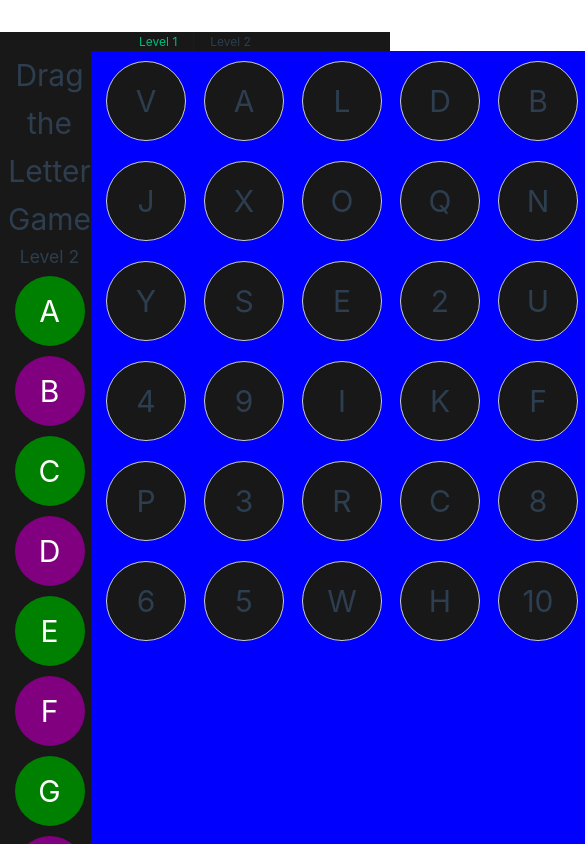
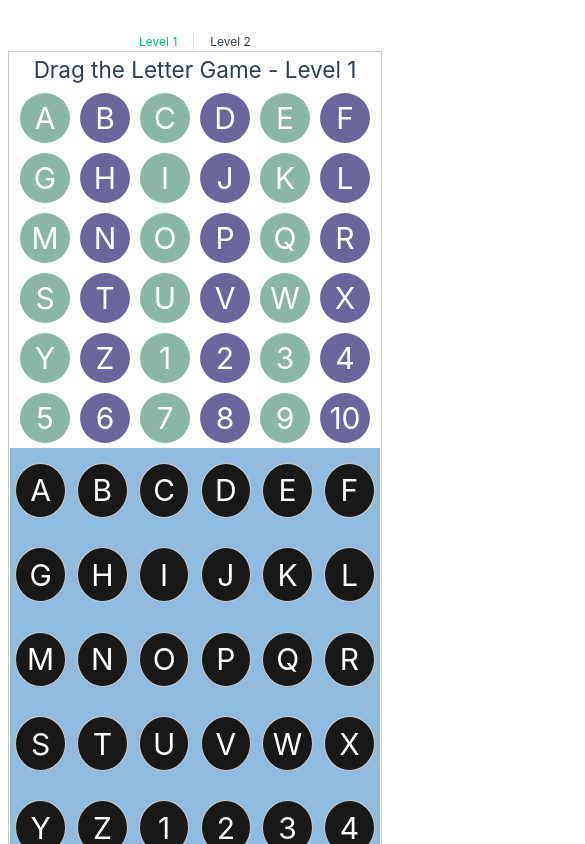
Before and after one commit to jevenmarfil/myreader, a Vue app: page /level2 in a window 390 px wide. Shown: the top 844 px of the page, 585 px wide, since content can reach past the window. Built offline with nearby package versions, Linux system fonts and the light colour scheme.

Commit message:
fix on element on point

```diff
--- a/src/assets/main.css
+++ b/src/assets/main.css
@@ -5,7 +5,7 @@
   margin: 0 auto;
   padding-left: 0.5rem;
   padding-right: 0.5rem;
-  background-color: #181818;
+  /* background-color: #181818; */
   font-weight: normal;
 
 }
--- a/src/views/Level1View.vue
+++ b/src/views/Level1View.vue
@@ -1,14 +1,30 @@
 <template>
-  <div class = "scrollable-container"  id="scrollable-container" ref="scrollContainer">
+  <div
+    @touchstart.prevent="handleTouchStart"
+    class="scrollable-container"
+    id="scrollable-container"
+    ref="scrollContainer"
+  >
+    <div
+      class="letter-drag"
+      :style="{
+        left: selectedLetterdivX + 'px',
+        top: selectedLetterdivY + 'px',
+        display: selectedLetter.text ? '' : 'none',
+        backgroundColor: selectedLetter.color,
+      }"
+    >
+      {{ selectedLetter.text }}
+    </div>
     <h2>Drag the Letter Game - Level 1</h2>
     <div class="letter-container">
       <div
         v-for="(letter, index) in unshuffledLetters"
         :key="index"
         class="letter"
-        :style="{ backgroundColor: letter.color, color: 'white' }"
-        @mousedown="startDrag($event, letter.text)"
-        @touchstart.prevent="startDrag($event, letter.text)"
+        :style="{ backgroundColor: letter.color }"
+        @mousedown="startDrag($event, letter)"
+        @touchstart.prevent="startDrag($event, letter)"
         @dragover.prevent
         draggable="true"
       >
@@ -26,8 +42,6 @@
           @dragover.prevent
           @drop="dropLetter(cell.letter, rowIndex, colIndex)"
           @touchend="dropLetter(cell.letter, rowIndex, colIndex)"
-          @touchstart.prevent="console.log('touched', cell.letter)"
-          @touchmove.prevent="console.log('passed here', $event.touches)"
         >
           <div class="drop-zone">
             <div class="letter" :style="{ backgroundColor: cell.color }" v-if="cell.isPlaced == 1">
@@ -38,7 +52,6 @@
         </div>
       </div>
       <!-- <div class="front"></div> -->
-
     </div>
   </div>
 </template>
@@ -50,16 +63,18 @@ const letters = ref<any>([])
 const selectedLetter = ref({ text: null, color: '' })
 const droppedLetter = ref({ text: null, color: '' })
 const grid = ref<any>([])
-const colors = ['green', 'purple'] // Define the two alternating colors
+const colors = ['#8ab6a5', '#6b679e'] // Define the two alternating colors
 let colorIndex = 0 // Initialize the color index
-const dropZone = ref([]);
-const scrollContainer = ref(null);
+const dropZone = ref([])
+const scrollContainer = ref(null)
+const selectedLetterdivX = ref(0)
+const selectedLetterdivY = ref(0)
+
 
 //methods
 onMounted(() => {
-
-  const container: any = scrollContainer.value;
-  container.addEventListener('touchmove', handleTouchMove);
+  const container: any = scrollContainer.value
+  container.addEventListener('touchmove', handleTouchMove)
 
   for (let letterCode = 65; letterCode <= 90; letterCode++) {
     const color = colors[colorIndex] // Get the current color
@@ -90,85 +105,101 @@ onMounted(() => {
 
   generateGrid()
 })
-const handleTouchMove = (event: any) => {
 
-      console.log("TOUCHING", event.type)
-      const touch = event.touches[0];
-      const currentX = touch.clientX;
-      const currentY = touch.clientY;
-      console.log("TOUCHING", event.type, currentX , currentY )
+const handleTouchStart = (event: any) => {
+if(event.touches[0]){
+  const touch = event.touches[0]
+  console.log("TOUCH START", event)
+  const currentX = touch.clientX
+  const currentY = touch.clientY
+    // Update the selectedLetterdivX and selectedLetterdivY
+  selectedLetterdivX.value = currentX + window.scrollX - 30
+  selectedLetterdivY.value = currentY + window.scrollY - 30
 
-
-      if(currentY >= window.innerHeight-60){
-        window.scrollBy(0,5);
-      }else if(currentY <= 60){
-        window.scrollBy(0,-5);
 }
 
+}
+const handleTouchMove = (event: any) => {
+  console.log('TOUCHING', event.type)
+  const touch = event.touches[0]
+  const currentX = touch.clientX
+  const currentY = touch.clientY
+  console.log('TOUCHING', event.type, currentX, currentY)
 
-    };
+  // Update the selectedLetterdivX and selectedLetterdivY
+  selectedLetterdivX.value = currentX + window.scrollX - 30
+  selectedLetterdivY.value = currentY + window.scrollY - 30
 
-const startDrag = (event: Event, letter: any) => {
-  const targetElement: any = dropZone.value.find((el: any)=>el.innerText == letter);
-  console.log("startDrag", event, letter, targetElement)
+  if (currentY >= window.innerHeight - 60) {
+    window.scrollBy(0, 5)
+  } else if (currentY <= 60) {
+    window.scrollBy(0, -5)
+  }
+}
 
-  let touchedElementId: any;
-  if(event.target){
-    event.target.addEventListener("touchmove", (event: any) => {
+const startDrag = (event: any, letter: any) => {
+  const targetElement: any = dropZone.value.find((el: any) => el.innerText == letter.text)
+  console.log('startDrag', event, letter.text, letter.color)
+
+  let touchedElementId: any
+  if (event.target) {
+    event.target.addEventListener('touchmove', (e: any) => {
       console.log('touchmove')
-      const touch = event.touches[0];
-      const currentX = touch.clientX;
-      const currentY = touch.clientY;
-      const elementAtTouchPoint: any = document.elementFromPoint(currentX, currentY);
-      if (elementAtTouchPoint !== null && elementAtTouchPoint.id == "cell"+letter) {
+      const touch = e.touches[0]
+      const currentX = touch.clientX
+      const currentY = touch.clientY
+      const elementAtTouchPoint: any = document.elementFromPoint(currentX, currentY)
+      console.log("elementAtTouchPoint", elementAtTouchPoint)
+      if (elementAtTouchPoint !== null && elementAtTouchPoint.id == 'cell' + letter.text) {
         // Another element is touched during touchmove
         touchedElementId = elementAtTouchPoint.id
-        console.log("Touched another element:", elementAtTouchPoint, elementAtTouchPoint.id);
-      }
-      else if(elementAtTouchPoint.id && elementAtTouchPoint.id != "cell"+letter){
-        touchedElementId = null;
+        console.log('Touched another element:', elementAtTouchPoint, elementAtTouchPoint.id)
+      } else if (elementAtTouchPoint.id && elementAtTouchPoint.id != 'cell' + letter.text) {
+        touchedElementId = null
       }
     })
 
-    event.target.addEventListener("touchend", (event: any)=>{
-      if(touchedElementId){
-        endDrag(event, letter)
-        console.log("Touched element ID at touchend:", touchedElementId);
-        touchedElementId = null;
-
+    event.target.addEventListener('touchend', (event: any) => {
+      if (touchedElementId) {
+        endDrag(event, letter.text)
+        console.log('Touched element ID at touchend:', touchedElementId)
+        touchedElementId = null
       }
+      selectedLetter.value = { text: null, color: '' }
     })
   }
 
-  if(event.type == "touchstart"){
-    const touchStartEvent = new TouchEvent("touchstart", {
+  if (event.type == 'touchstart') {
+    const touchStartEvent = new TouchEvent('touchstart', {
       bubbles: true,
       cancelable: true,
-        view: window,
-      });
+      view: window
+    })
 
-      targetElement.dispatchEvent(touchStartEvent);
+    targetElement.dispatchEvent(touchStartEvent)
   }
-  selectedLetter.value.text = letter
+  selectedLetter.value.text = letter.text
+  selectedLetter.value.color = letter.color
+
 }
 
 const endDrag = (event: Event, letter: string) => {
-  const targetElement: any = dropZone.value.find((el: any)=>el.innerText == letter);
-  console.log("endDrag")
-  if(event.type == "touchend"){
-    const touchEndEvent = new TouchEvent("touchend", {
+  const targetElement: any = dropZone.value.find((el: any) => el.innerText == letter)
+  console.log('endDrag')
+  if (event.type == 'touchend') {
+    const touchEndEvent = new TouchEvent('touchend', {
       bubbles: true,
       cancelable: true,
-        view: window,
-      });
+      view: window
+    })
 
-      targetElement.dispatchEvent(touchEndEvent);
+    targetElement.dispatchEvent(touchEndEvent)
   }
-  selectedLetter.value = { text: null, color: ''}
+  selectedLetter.value = { text: null, color: '' }
 }
 
 const dropLetter = (letter: any, rowIndex: number, colIndex: number) => {
-  console.log("DROPPED")
+  console.log('DROPPED')
   if (selectedLetter.value.text !== null && selectedLetter.value.text === letter) {
     console.log('DROP LOCATION', letter)
     grid.value[rowIndex][colIndex].isPlaced = 1
@@ -224,6 +255,21 @@ const shuffleArray = (array: any) => {
 .letter {
   width: 50px;
   height: 50px;
+  background-color: #91bbde;
+  color: white;
+  text-align: center;
+  line-height: 50px;
+  margin: 5px;
+  cursor: pointer;
+  border-radius: 50%; /* Add this line */
+  font-size: 30px;
+  border-color: black;
+}
+
+.letter-drag {
+  position: absolute;
+  width: 50px;
+  height: 50px;
   background-color: #3498db;
   color: #fff;
   text-align: center;
@@ -232,12 +278,13 @@ const shuffleArray = (array: any) => {
   cursor: pointer;
   border-radius: 50%; /* Add this line */
   font-size: 30px;
+  pointer-events: none;
 }
 .grid {
   display: grid;
   grid-template-rows: repeat(6, 0fr);
   grid-gap: 0px; /* Adjust the gap between cells as needed */
-  background-color: blue;
+  background-color: #91bbde;
 }
 
 .row {
@@ -260,7 +307,7 @@ const shuffleArray = (array: any) => {
   align-items: center;
   border-radius: 50%; /* Add this line */
   background-color: #181818;
-
+  color: white;
 }
 
 .front {
@@ -273,7 +320,17 @@ const shuffleArray = (array: any) => {
   width: 450px;
   height: 390px;
   pointer-events: none;
-  background: radial-gradient(circle, transparent, transparent 18px, #007fff 20px, #007fff 23px, #1f90ff 23px, #1f90ff 36px, #007fff) center top/60px 60px;
+  background: radial-gradient(
+      circle,
+      transparent,
+      transparent 18px,
+      #007fff 20px,
+      #007fff 23px,
+      #1f90ff 23px,
+      #1f90ff 36px,
+      #007fff
+    )
+    center top/60px 60px;
 }
 
 @media (max-width: 500px) {
--- a/src/views/Level2View.vue
+++ b/src/views/Level2View.vue
@@ -1,21 +1,34 @@
 <template>
-  <div style="display: flex">
-    <div class="title">
-      <h1>Drag the Letter Game</h1>
-      <h3>Level 2</h3>
-
+  <div
+    @touchstart.prevent="handleTouchStart"
+    class="scrollable-container"
+    id="scrollable-container"
+    ref="scrollContainer"
+  >
+    <div
+      class="letter-drag"
+      :style="{
+        left: selectedLetterdivX + 'px',
+        top: selectedLetterdivY + 'px',
+        display: selectedLetter.text ? '' : 'none',
+        backgroundColor: selectedLetter.color,
+      }"
+    >
+      {{ selectedLetter.text }}
+    </div>
+    <h2>Drag the Letter Game - Level 1</h2>
     <div class="letter-container">
       <div
         v-for="(letter, index) in unshuffledLetters"
         :key="index"
         class="letter"
-          :style="{ backgroundColor: letter.color, color: 'white' }"
-          @mousedown="startDrag(letter.text)"
-          @touchstart="startDrag(letter.text)"
+        :style="{ backgroundColor: letter.color }"
+        @mousedown="startDrag($event, letter)"
+        @touchstart.prevent="startDrag($event, letter)"
+        @dragover.prevent
         draggable="true"
       >
         {{ letter.text }}
-        </div>
       </div>
     </div>
     <div class="grid">
@@ -23,9 +36,12 @@
         <div
           v-for="(cell, colIndex) in row"
           :key="colIndex"
+          :id="'cell'+cell.letter"
           class="cell"
+          ref="dropZone"
           @dragover.prevent
           @drop="dropLetter(cell.letter, rowIndex, colIndex)"
+          @touchend="dropLetter(cell.letter, rowIndex, colIndex)"
         >
           <div class="drop-zone">
             <div class="letter" :style="{ backgroundColor: cell.color }" v-if="cell.isPlaced == 1">
@@ -36,7 +52,6 @@
         </div>
       </div>
       <!-- <div class="front"></div> -->
-
     </div>
   </div>
 </template>
@@ -48,11 +63,19 @@ const letters = ref<any>([])
 const selectedLetter = ref({ text: null, color: '' })
 const droppedLetter = ref({ text: null, color: '' })
 const grid = ref<any>([])
-const colors = ['green', 'purple'] // Define the two alternating colors
+const colors = ['#8ab6a5', '#6b679e'] // Define the two alternating colors
 let colorIndex = 0 // Initialize the color index
+const dropZone = ref([])
+const scrollContainer = ref(null)
+const selectedLetterdivX = ref(0)
+const selectedLetterdivY = ref(0)
+
 
 //methods
 onMounted(() => {
+  const container: any = scrollContainer.value
+  container.addEventListener('touchmove', handleTouchMove)
+
   for (let letterCode = 65; letterCode <= 90; letterCode++) {
     const color = colors[colorIndex] // Get the current color
     letters.value.push({
@@ -83,15 +106,100 @@ onMounted(() => {
   generateGrid()
 })
 
-const startDrag = (letter: any) => {
-  selectedLetter.value.text = letter
+const handleTouchStart = (event: any) => {
+if(event.touches[0]){
+  const touch = event.touches[0]
+  console.log("TOUCH START", event)
+  const currentX = touch.clientX
+  const currentY = touch.clientY
+    // Update the selectedLetterdivX and selectedLetterdivY
+  selectedLetterdivX.value = currentX + window.scrollX - 30
+  selectedLetterdivY.value = currentY + window.scrollY - 30
+
 }
 
-// const endDrag = () => {
-//   selectedLetter.value = null
-// }
+}
+const handleTouchMove = (event: any) => {
+  console.log('TOUCHING', event.type)
+  const touch = event.touches[0]
+  const currentX = touch.clientX
+  const currentY = touch.clientY
+  console.log('TOUCHING', event.type, currentX, currentY)
+
+  // Update the selectedLetterdivX and selectedLetterdivY
+  selectedLetterdivX.value = currentX + window.scrollX - 30
+  selectedLetterdivY.value = currentY + window.scrollY - 30
+
+  if (currentY >= window.innerHeight - 60) {
+    window.scrollBy(0, 5)
+  } else if (currentY <= 60) {
+    window.scrollBy(0, -5)
+  }
+}
+
+const startDrag = (event: any, letter: any) => {
+  const targetElement: any = dropZone.value.find((el: any) => el.innerText == letter.text)
+  console.log('startDrag', event, letter.text, letter.color)
+
+  let touchedElementId: any
+  if (event.target) {
+    event.target.addEventListener('touchmove', (e: any) => {
+      console.log('touchmove')
+      const touch = e.touches[0]
+      const currentX = touch.clientX
+      const currentY = touch.clientY
+      const elementAtTouchPoint: any = document.elementFromPoint(currentX, currentY)
+      console.log("elementAtTouchPoint", elementAtTouchPoint)
+      if (elementAtTouchPoint !== null && elementAtTouchPoint.id == 'cell' + letter.text) {
+        // Another element is touched during touchmove
+        touchedElementId = elementAtTouchPoint.id
+        console.log('Touched another element:', elementAtTouchPoint, elementAtTouchPoint.id)
+      } else if (elementAtTouchPoint.id && elementAtTouchPoint.id != 'cell' + letter.text) {
+        touchedElementId = null
+      }
+    })
+
+    event.target.addEventListener('touchend', (event: any) => {
+      if (touchedElementId) {
+        endDrag(event, letter.text)
+        console.log('Touched element ID at touchend:', touchedElementId)
+        touchedElementId = null
+      }
+      selectedLetter.value = { text: null, color: '' }
+    })
+  }
+
+  if (event.type == 'touchstart') {
+    const touchStartEvent = new TouchEvent('touchstart', {
+      bubbles: true,
+      cancelable: true,
+      view: window
+    })
+
+    targetElement.dispatchEvent(touchStartEvent)
+  }
+  selectedLetter.value.text = letter.text
+  selectedLetter.value.color = letter.color
+
+}
+
+const endDrag = (event: Event, letter: string) => {
+  const targetElement: any = dropZone.value.find((el: any) => el.innerText == letter)
+  console.log('endDrag')
+  if (event.type == 'touchend') {
+    const touchEndEvent = new TouchEvent('touchend', {
+      bubbles: true,
+      cancelable: true,
+      view: window
+    })
+
+    targetElement.dispatchEvent(touchEndEvent)
+  }
+  selectedLetter.value = { text: null, color: '' }
+}
 
 const dropLetter = (letter: any, rowIndex: number, colIndex: number) => {
+  console.log('DROPPED')
   if (selectedLetter.value.text !== null && selectedLetter.value.text === letter) {
     console.log('DROP LOCATION', letter)
     grid.value[rowIndex][colIndex].isPlaced = 1
@@ -103,7 +211,7 @@ const dropLetter = (letter: any, rowIndex: number, colIndex: number) => {
 
 const generateGrid = () => {
   // Shuffle the letters array randomly
-  shuffleArray(letters.value)
+  // shuffleArray(letters.value)
 
   // Initialize the 6x6 grid
   for (let i = 0; i < 6; i++) {
@@ -128,45 +236,69 @@ const shuffleArray = (array: any) => {
 </script>
 
 <style scoped>
-.title {
-  text-align: center;
+/* Style the scrollable container */
+.scrollable-container {
+  display: flex;
+  flex-direction: column;
+  align-items: center;
+  overflow-y: scroll;
+  /* overflow: hidden; */
+  border: 1px solid #ccc; /* Add borders or styling as desired */
 }
 .letter-container {
+  text-align: center;
+  width: 100%;
   display: flex;
   flex-wrap: wrap;
   justify-content: center;
 }
 .letter {
-  width: 70px;
-  height: 70px;
-  background-color: #3498db;
-  color: #fff;
+  width: 50px;
+  height: 50px;
+  background-color: #91bbde;
+  color: white;
   text-align: center;
-  line-height: 70px;
+  line-height: 50px;
   margin: 5px;
   cursor: pointer;
   border-radius: 50%; /* Add this line */
   font-size: 30px;
+  border-color: black;
+}
+
+.letter-drag {
+  position: absolute;
+  width: 50px;
+  height: 50px;
+  background-color: #3498db;
+  color: #fff;
+  text-align: center;
+  line-height: 50px;
+  margin: 5px;
+  cursor: pointer;
+  border-radius: 50%; /* Add this line */
+  font-size: 30px;
+  pointer-events: none;
 }
 .grid {
   display: grid;
   grid-template-rows: repeat(6, 0fr);
   grid-gap: 0px; /* Adjust the gap between cells as needed */
-  background-color: blue;
+  background-color: #91bbde;
 }
 
 .row {
-  width: 600px;
-  height: 100px;
+  width: 500px;
+  height: 70px;
   display: flex;
-  justify-content: center;
+  justify-content: space-evenly;
   align-items: center;
   font-size: 30px; /* Adjust font size as needed */
 }
 
 .cell {
-  width: 80px; /* Adjust the cell width as needed */
-  height: 80px; /* Adjust the cell height as needed */
+  width: 55px; /* Adjust the cell width as needed */
+  height: 55px; /* Adjust the cell height as needed */
   border: 1px solid #ccc; /* Add borders to cells if desired */
   display: flex;
   margin-left: 1.5%;
@@ -175,7 +307,7 @@ const shuffleArray = (array: any) => {
   align-items: center;
   border-radius: 50%; /* Add this line */
   background-color: #181818;
-
+  color: white;
 }
 
 .front {
@@ -188,6 +320,27 @@ const shuffleArray = (array: any) => {
   width: 450px;
   height: 390px;
   pointer-events: none;
-  background: radial-gradient(circle, transparent, transparent 18px, #007fff 20px, #007fff 23px, #1f90ff 23px, #1f90ff 36px, #007fff) center top/60px 60px;
+  background: radial-gradient(
+      circle,
+      transparent,
+      transparent 18px,
+      #007fff 20px,
+      #007fff 23px,
+      #1f90ff 23px,
+      #1f90ff 36px,
+      #007fff
+    )
+    center top/60px 60px;
+}
+
+@media (max-width: 500px) {
+  .row {
+    width: 95vw;
+    height: 10vh;
+    display: flex;
+    justify-content: space-evenly;
+    align-items: center;
+    font-size: 30px; /* Adjust font size as needed */
+  }
 }
 </style>
```
Also changed, not shown: 1 other file (tests, documents, lock files or other folders). Lines whose indentation alone changed are shown as unchanged.
